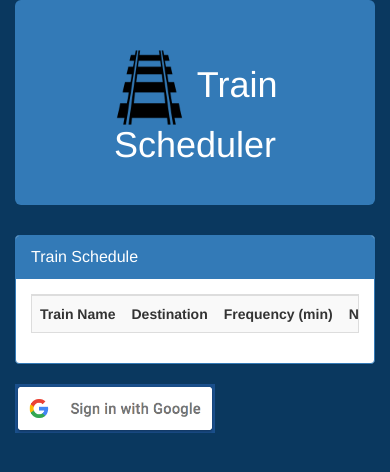
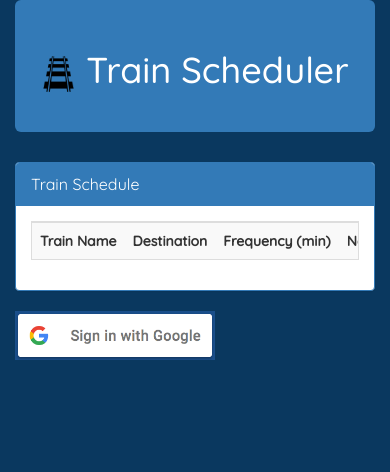
Before and after one commit to kanwisher/Train-Scheduler, a PHP site: page / in a window 390 px wide. Shown: the top 472 px of the page. Run offline with PHP 8.4, Linux system fonts and the light colour scheme; lists and menus that the app fills with data are empty; some libraries are stand-ins or nearby versions.

Commit message:
responsive logo

```diff
--- a/assets/scripts/script.js
+++ b/assets/scripts/script.js
@@ -1,9 +1,14 @@
+function startInterval() {
+    let timer = window.setInterval(updateAll, 20 * 1000); //update information every 60 seconds
+    console.log("interval started");
+}
 
 
-const timer = window.setInterval(updateAll, 20 * 1000); //update information every 60 seconds
-
+startInterval();
 $('.toggleView').hide();
 let loggedIn = false;
+
+
 // Initialize Firebase
 const config = {
     apiKey: "AIzaSyAjoRvpZ7YCCINdxtFnQ5G4uEG16-1tqGg",
@@ -21,7 +26,7 @@ var provider = new firebase.auth.GoogleAuthProvider();
 
 
 
-$('#test').on('click', function(){
+$('#test').on('click', function() {
 
 
 
@@ -62,7 +67,7 @@ loggedIn = true;
 updateAll(); //display info on initial page load
 
 
-function updateAll(){
+function updateAll() {
 
 
     $(".trainData").remove(); //remove existing rows since appending
@@ -70,7 +75,7 @@ console.log("interval running");
 
     database.ref().on('value', function(snapshot) {
 
-  snapshot.forEach(function(childSnapshot){
+        snapshot.forEach(function(childSnapshot) {
 
 
 
@@ -99,7 +104,7 @@ console.log("interval running");
                 "<td>" + tMinutesTillTrain + "</td>" +
                 "<td class='buttonSpace'><button type='button' data-key='" + childSnapshot.key + "' class='btn-xs btn-warning update updateStyle'>Update</button><button type='button' data-key='" + childSnapshot.key + "' class='btn-xs btn-danger clear'>Clear</button></td></tr>");
             $(".buttonSpace").hide();
-	if(loggedIn){
+            if (loggedIn) {
                 $(".buttonSpace").show();
             }
 
@@ -117,14 +122,15 @@ $("#trainTable").on('click', ".update", function() {
     $(this).addClass('btn-success confirm');
     let $editables = $(this).closest("tr").children(".edit");
 
-    $editables.each(function(index){
+    $editables.each(function(index) {
         let currentContent = $(this).text()
         $(this).text("");
         let $newInput = $("<input class='tableInput' type='text'/>");
         $(this).append($newInput.val(currentContent));
+    });
+
     clearInterval(timer);
-
-    });
+    console.log("interval stopped");
 
     $(".confirm").on('click', function() {
         let $currentKey = $(this).data('key');
@@ -139,15 +145,15 @@ $("#trainTable").on('click', ".update", function() {
 
         updates = {
 
-      trainName : $trainName,
+            trainName: $trainName,
             destination: $destination,
-      frequency : $frequency
+            frequency: $frequency
 
         };
 
         database.ref($currentKey).update(updates);
 
-
+        startInterval();
         updateAll();
     })
 
@@ -166,7 +172,7 @@ $("#trainTable").on('click', ".clear", function() {
 
 
 
-  $("#submitTable").on('click', function (){
+$("#submitTable").on('click', function() {
 
     //save form input values
     let tName = $("#inputTrainName").val().trim();
@@ -175,9 +181,9 @@ $("#trainTable").on('click', ".clear", function() {
     let freq = $("#inputFrequency").val().trim();
 
     let newTrain = {
-  			trainName : tName,
-	  		destination : dest,
-	  		firstTrainTime : firstTT,
+        trainName: tName,
+        destination: dest,
+        firstTrainTime: firstTT,
         frequency: freq
     };
 
--- a/assets/styles/style.css
+++ b/assets/styles/style.css
@@ -4,6 +4,7 @@
 
 body {
 	background-color: #0a385f;
+	font-family: 'Quicksand', sans-serif;
 }
 
 .jumbotron {
@@ -39,7 +40,9 @@ body {
 	width: 130px;
 }
 
-
+#tracks {
+	height: 9vw !important;
+}
 
 
 
--- a/index.html
+++ b/index.html
@@ -10,12 +10,13 @@
     <!-- Latest compiled and minified CSS -->
     <link rel="stylesheet" href="https://maxcdn.bootstrapcdn.com/bootstrap/3.3.7/css/bootstrap.min.css" integrity="sha384-BVYiiSIFeK1dGmJRAkycuHAHRg32OmUcww7on3RYdg4Va+PmSTsz/K68vbdEjh4u" crossorigin="anonymous">
     <link rel="stylesheet" type="text/css" href="assets/styles/style.css">
+    <link href="https://fonts.googleapis.com/css?family=Quicksand:400,500" rel="stylesheet">
 </head>
 
 <body>
     <div class="container">
         <div class="jumbotron primary">
-            <h1 class='text-center'><img id='tracks' src="assets/images/tracks.png" alt="Train Tracks" height="75px">  Train Scheduler</h1>
+            <h1 class='text-center'><img id='tracks' height="70px" src="assets/images/tracks.png" alt="Train Tracks">  Train Scheduler</h1>
         </div>
         <!-- jumbotron -->
 
@@ -30,12 +31,12 @@
                       <div class='table-responsive'>
                         <table id="trainTable" class="table table-striped">
                             <tr>
-                                <th>Train Name</th>
-                                <th>Destination</th>
-                                <th>Frequency (min)</th>
-                                <th>Next Arrival</th>
-                                <th>Minutes Away</th>
-                                <th></th>
+                                <th><strong>Train Name</strong></th>
+                                <th><strong>Destination</strong></th>
+                                <th><strong>Frequency (min)</strong></th>
+                                <th><strong>Next Arrival</strong></th>
+                                <th><strong>Minutes Away</strong></th>
+                                <th><strong></strong></th>
                             </tr>
                         </table>
                       </div>
```
Lines whose indentation alone changed are shown as unchanged.
